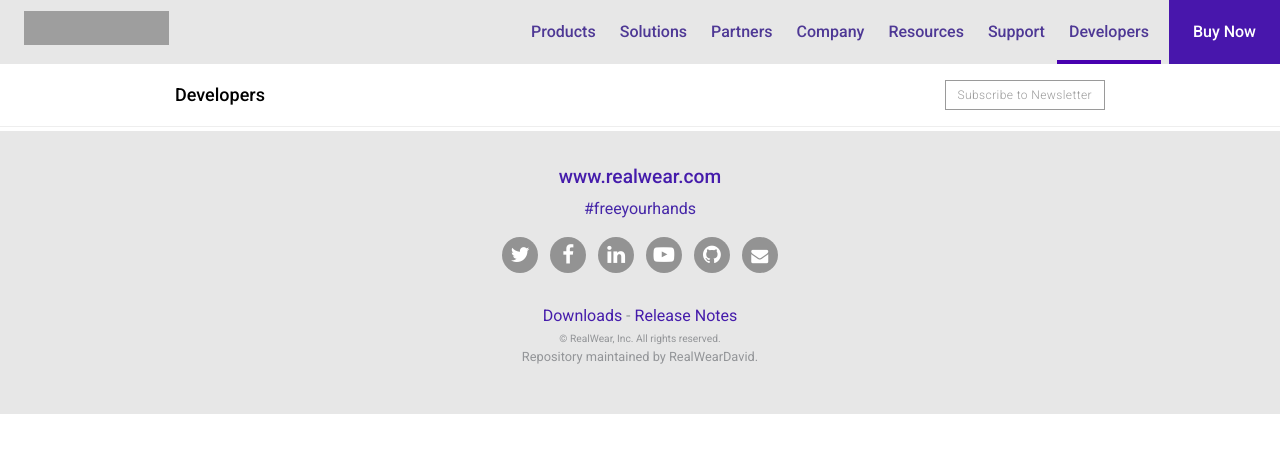
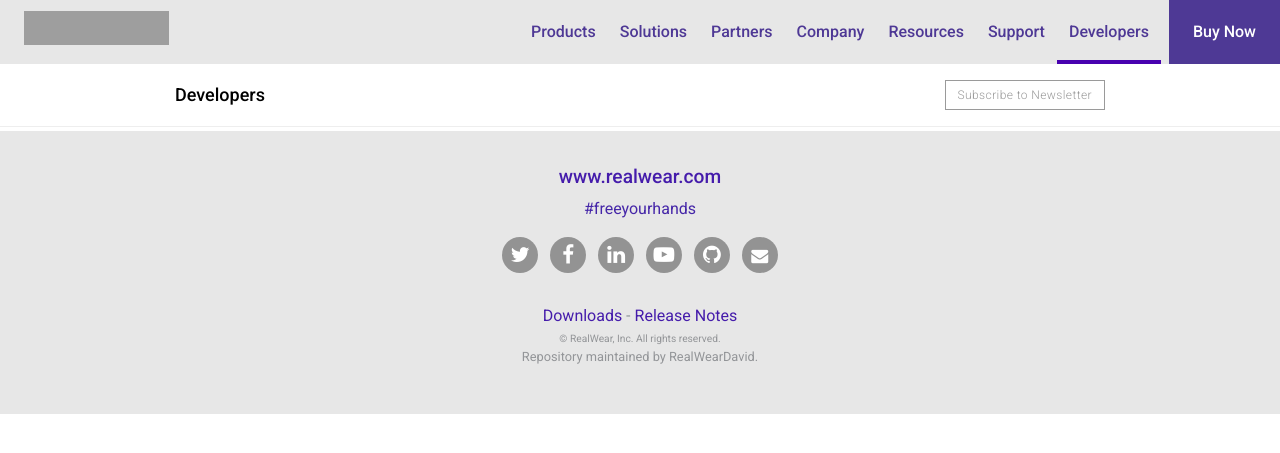
Before and after one commit to RealWearDavid/GitHubPagesTheme, a Jekyll site: the page built from index.md, in a window 1280 px wide. Shown: the top 453 px of the page. Built offline with Jekyll 4.4.1, drawn with Linux system fonts in a browser that asks for light colours; comment, search, counter and statistics services are not loaded; grey boxes are pictures that could not be loaded.

Commit message:
Updated Buy Now Background Color
Not sure if I can commit changes live so i'm testing it with this change.

```diff
--- a/assets/css/style.scss
+++ b/assets/css/style.scss
@@ -532,7 +532,7 @@ a {
 }
 #main-navigation ul li.cta a {
   padding: 1.25rem 1.5rem;
-  background: #4816ac;
+  background: #4E3995;
   color: white;
   margin-left: 0.5rem;
 }
```
